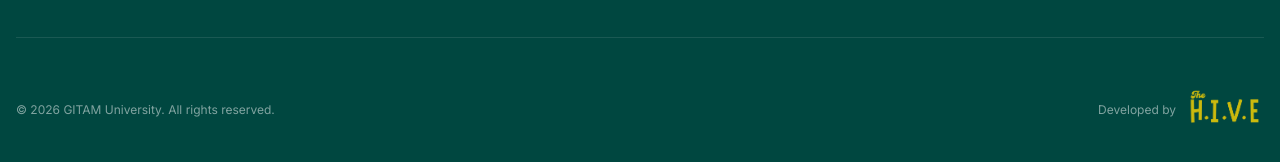
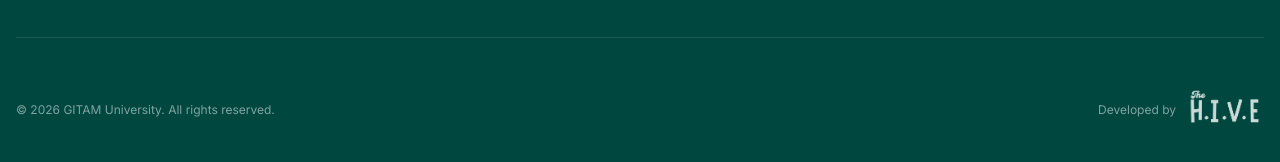
Before and after one commit to JRiteeshReddy/CampusLifeEvents, a Next.js app: page / in a window 1280 px wide. Shown: the part 2047-2209 px from the top of the page. Built offline with nearby package versions, Linux system fonts and the light colour scheme.

Commit message:
style: apply brightness and invert filters to HIVE logo to make it white

```diff
--- a/src/app/page.tsx
+++ b/src/app/page.tsx
@@ -50,7 +50,7 @@ export default function Home() {
                 alt="HIVE"
                 width={80}
                 height={30}
-                className="object-contain opacity-80 hover:opacity-100 transition-opacity"
+                className="object-contain opacity-80 hover:opacity-100 transition-opacity brightness-0 invert"
               />
             </div>
           </div>
```
